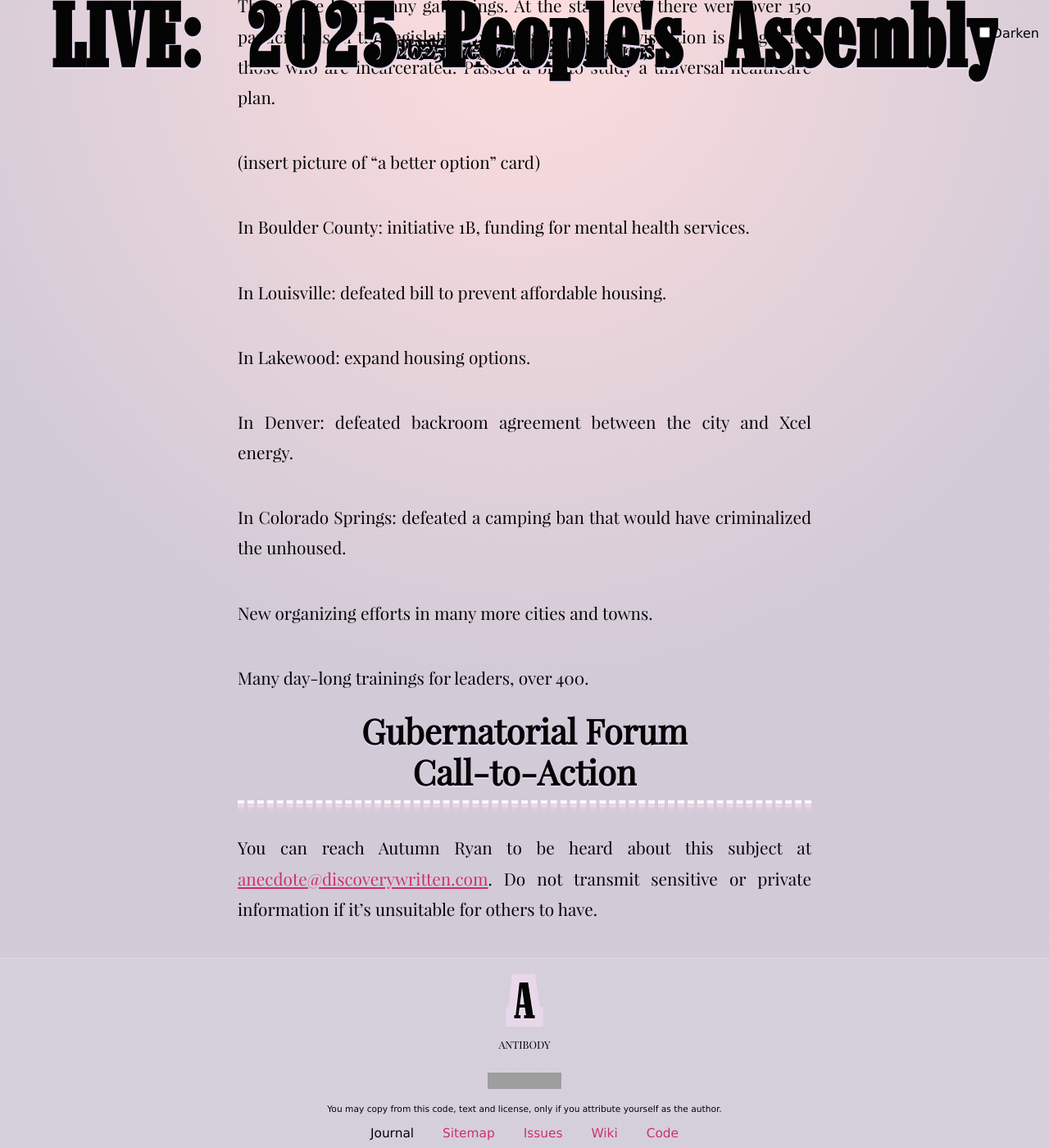
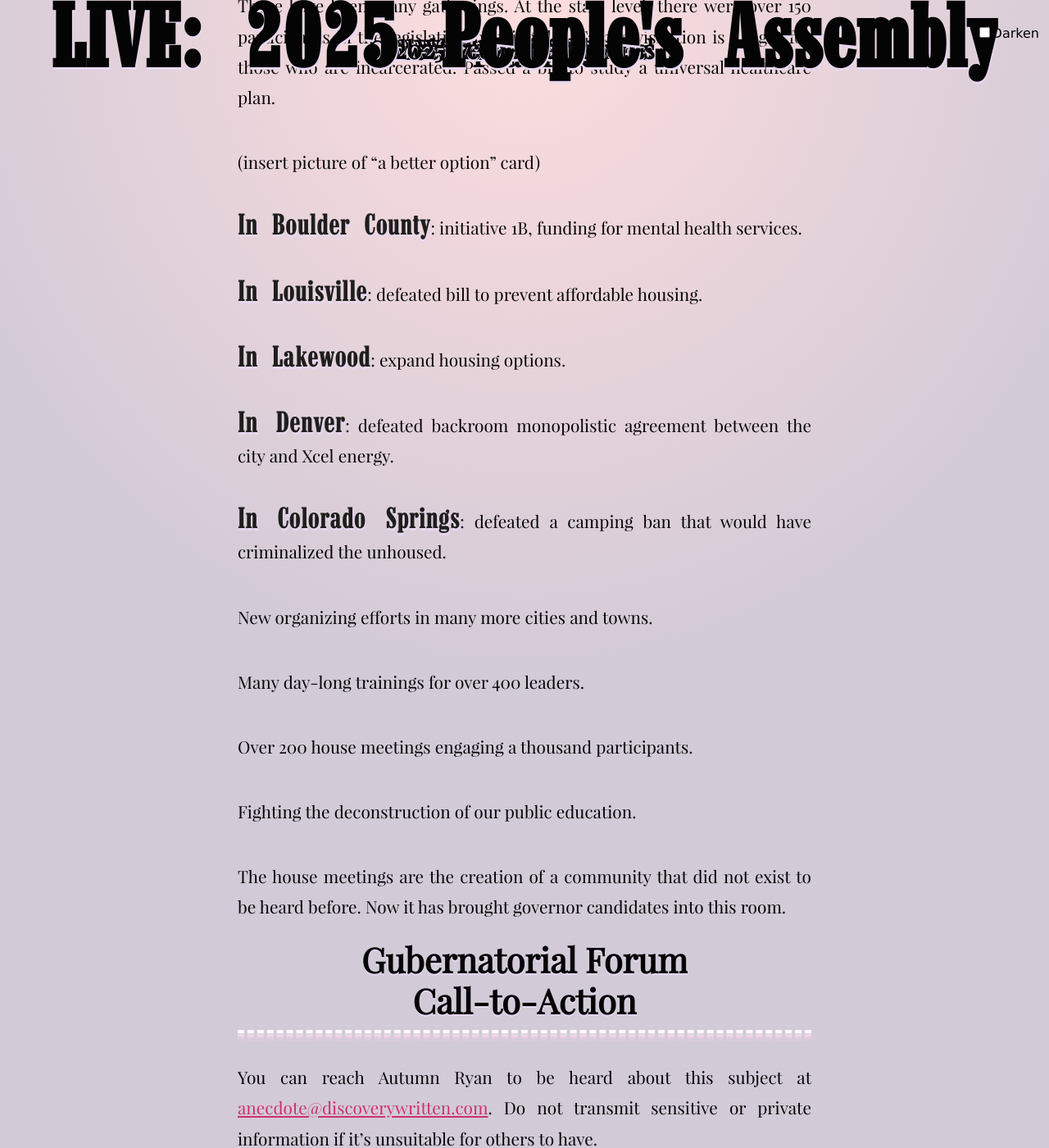
Before and after one commit to tiliv/antibody, a Jekyll site: the page built from docs/journal/autumn-ryan-2025-People's-Assembly/index.md, in a window 1280 px wide and 1400 px high, scrolled down 4410 px. Shown: the whole window at 82% size. Built offline with Jekyll 4.4.1, drawn with Linux system fonts in a browser that asks for light colours; grey boxes are pictures that could not be loaded.

Commit message:
Update lives notes

```diff
--- a/docs/journal/autumn-ryan-2025-People's-Assembly/index.md
+++ b/docs/journal/autumn-ryan-2025-People's-Assembly/index.md
@@ -102,19 +102,25 @@ There have been many gatherings. At the state level, there were over 150 partici
 
 (insert picture of "a better option" card)
 
-In Boulder County: initiative 1B, funding for mental health services.
+**In Boulder County**: initiative 1B, funding for mental health services.
 
-In Louisville: defeated bill to prevent affordable housing.
+**In Louisville**: defeated bill to prevent affordable housing.
 
-In Lakewood: expand housing options.
+**In Lakewood**: expand housing options.
 
-In Denver: defeated backroom agreement between the city and Xcel energy.
+**In Denver**: defeated backroom monopolistic agreement between the city and Xcel energy.
 
-In Colorado Springs: defeated a camping ban that would have criminalized the unhoused.
+**In Colorado Springs**: defeated a camping ban that would have criminalized the unhoused.
 
 New organizing efforts in many more cities and towns.
 
-Many day-long trainings for leaders, over 400.
+Many day-long trainings for over 400 leaders.
+
+Over 200 house meetings engaging a thousand participants.
+
+Fighting the deconstruction of our public education.
+
+The house meetings are the creation of a community that did not exist to be heard before. Now it has brought governor candidates into this room.
 
 ### Gubernatorial Forum
 
```
